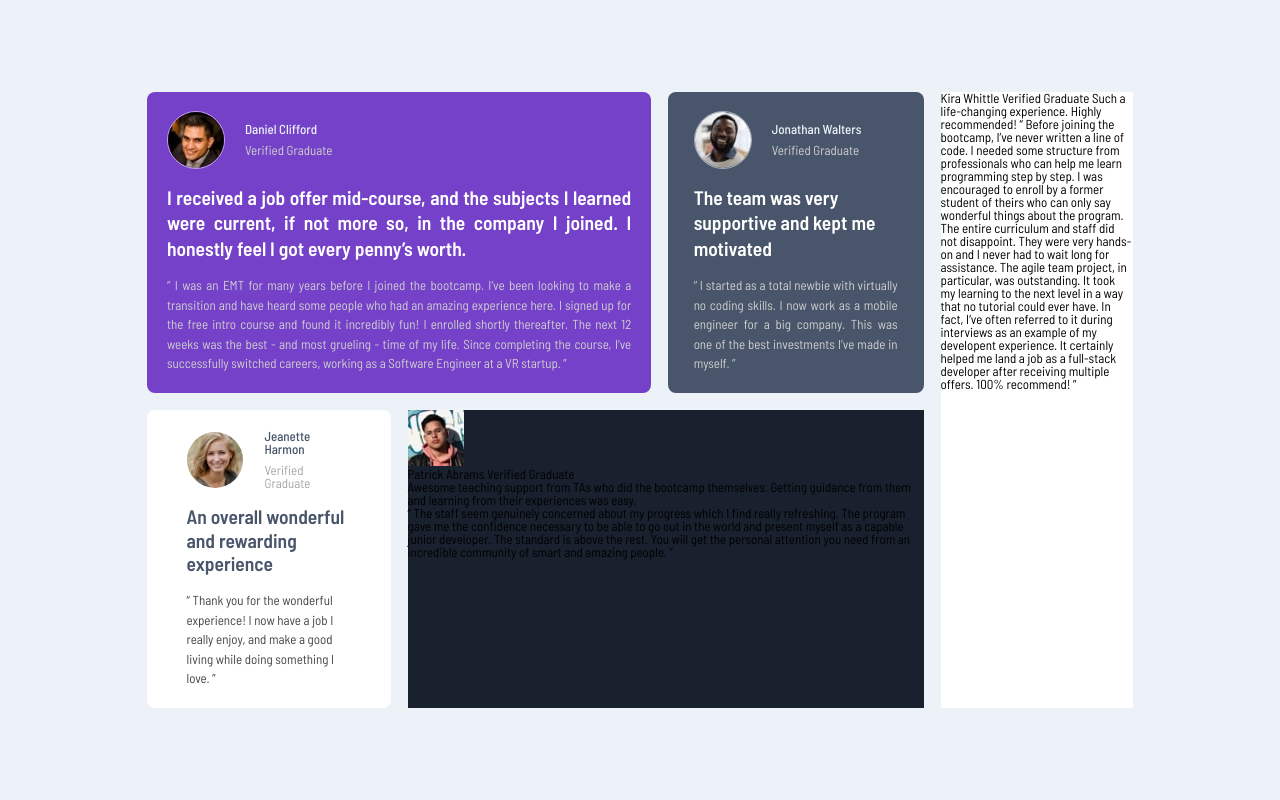
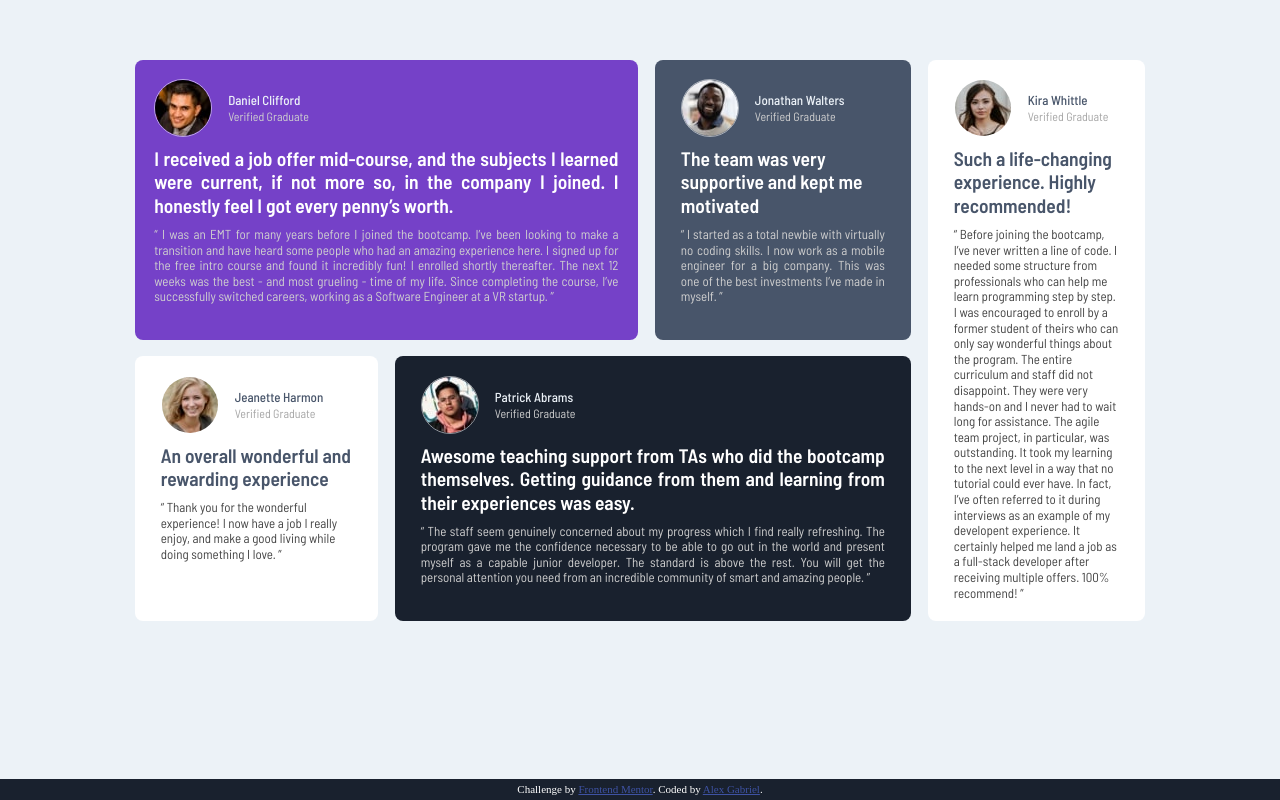
Before and after one commit to alexgabriel2000/projeto-testimonials-grid, a plain HTML site: page index.html in a window 1280 px wide. Drawn offline with Linux system fonts and the light colour scheme.

Commit message:
Versão desktop finalizada

```diff
--- a/index.html
+++ b/index.html
@@ -91,9 +91,17 @@
       </section>
 
       <section class="fifth__testimony">
-        Kira Whittle
-        Verified Graduate
+        <div class="fifth__user">
+          <img src="images/image-kira.jpg" alt="Quinto post do membro">
+          <div>
+            <span class="fifth__testimony-name">Kira Whittle</span>
+            <span class="fifth__testimony-graduate">Verified Graduate</span>
+          </div>
+        </div>
+        <p class="fifth-paragraph01">
           Such a life-changing experience. Highly recommended!
+        </p>
+        <p class="fifth-paragraph02">
           “ Before joining the bootcamp, I’ve never written a line of code. I needed some structure from
           professionals who can help me learn programming step by step. I was encouraged to enroll by a former
           student of theirs who can only say wonderful things about the program. The entire curriculum and staff
@@ -102,9 +110,15 @@
           could ever have. In fact, I’ve often referred to it during interviews as an example of my developent
           experience. It certainly helped me land a job as a full-stack developer after receiving multiple offers.
           100% recommend! ”
+        </p>
       </section>
   </main>
 
-
+  <footer class="rodape">
+    <div class="attribution">
+      Challenge by <a href="https://www.frontendmentor.io?ref=challenge" target="_blank">Frontend Mentor</a>.
+      Coded by <a href="#">Alex Gabriel</a>.
+    </div>
+  </footer>
 </body>
 </html>
--- a/style.css
+++ b/style.css
@@ -17,7 +17,7 @@ body {
 
 .main-content {
     display: grid;
-    grid-template-columns: 19% 19% 20% 15%;
+    grid-template-columns: 19% 19% 20% 17%;
     grid-template-rows: auto auto;
     grid-template-areas:
     "grid01 grid01 grid02 grid03"
@@ -40,7 +40,7 @@ body {
 .first__testimony .first__user {
     display: flex;
     align-items: center;
-    gap: 20px;
+    gap: 16px;
 }
 
 .first__testimony .first__user img {
@@ -51,7 +51,7 @@ body {
 .first__testimony .first__user div {
     display: flex;
     flex-direction: column;
-    gap: 8px;
+    gap: 3px;
 }
 
 .first__testimony-name, .second__testimony-name {
@@ -61,20 +61,21 @@ body {
 
 .first__testimony-graduate, .second__testimony-graduate {
     color: hsl(0, 0%, 81%);
+    font-size: 12px;
 }
 
 .first-paragraph01 {
     color: white;
     font-size: 1.5em;
     font-weight: 600;
-    padding: 0.8em 0;
+    padding: 0.5em 0;
     text-align: justify;
-    line-height: 1.3em;
+    line-height: 1.2em;
 }
 
 .first-paragraph02 {
     color: hsl(0, 0%, 81%);
-    line-height: 1.5em;
+    line-height: 1.2em;
     text-align: justify;
 }
 
@@ -90,7 +91,7 @@ body {
 .second__testimony .second__user {
     display: flex;
     align-items: center;
-    gap: 20px;
+    gap: 16px;
 }
 
 .second__testimony .second__user img {
@@ -101,20 +102,20 @@ body {
 .second__testimony .second__user div {
     display: flex;
     flex-direction: column;
-    gap: 8px;
+    gap: 3px;
 }
 
 .second-paragraph01 {
     color: white;
     font-size: 1.5em;
     font-weight: 600;
-    padding: 0.8em 0;
-    line-height: 1.3em;
+    padding: 0.5em 0;
+    line-height: 1.2em;
 }
 
 .second-paragraph02 {
     color: hsl(0, 0%, 81%);
-    line-height: 1.5em;
+    line-height: 1.2em;
     text-align: justify;
 }
 
@@ -123,14 +124,14 @@ body {
 .third__testimony {
     grid-area: row01;
     background-color: hsl(0, 0%, 100%);
-    padding: 1.5em 3em;
+    padding: 1.5em 2em;
     border-radius: 8px;
 }
 
 .third__testimony .third__user {
     display: flex;
     align-items: center;
-    gap: 20px;
+    gap: 16px;
 }
 
 .third__testimony .third__user img {
@@ -141,7 +142,7 @@ body {
 .third__testimony .third__user div {
     display: flex;
     flex-direction: column;
-    gap: 8px;
+    gap: 3px;
 }
 
 .third__testimony-name {
@@ -151,19 +152,20 @@ body {
 
 .third__testimony-graduate {
     color: hsl(0, 0%, 65%);
+    font-size: 12px;
 }
 
 .third-paragraph01 {
     color: hsl(217, 19%, 35%);
     font-size: 1.5em;
     font-weight: 600;
-    padding: 0.8em 0;
+    padding: 0.5em 0;
     line-height: 1.2em;
 }
 
 .third-paragraph02 {
     color: hsl(0, 0%, 27%);
-    line-height: 1.5em;
+    line-height: 1.2em;
 }
 
 /* Quarta SEÇÃO */
@@ -171,6 +173,50 @@ body {
 .fourth__testimony {
     grid-area: row02;
     background-color: hsl(219, 29%, 14%);
+    border-radius: 8px;
+    padding: 1.5em 2em;
+}
+
+.fourth__testimony .fourth__user {
+    display: flex;
+    align-items: center;
+    gap: 16px;
+}
+
+.fourth__testimony .fourth__user img {
+    border-radius: 50%;
+    border: 1px solid rgba(255, 255, 255, 0.527);
+}
+
+.fourth__testimony .fourth__user div {
+    display: flex;
+    flex-direction: column;
+    gap: 3px;
+}
+
+.fourth__testimony-name {
+    font-weight: 500;
+    color: hsl(210, 46%, 95%);
+}
+
+.fourth__testimony-graduate {
+    color: hsl(0, 0%, 81%);
+    font-size: 12px;
+}
+
+.fourth-paragraph01 {
+    color: white;
+    font-size: 1.5em;
+    font-weight: 600;
+    padding: 0.5em 0;
+    text-align: justify;
+    line-height: 1.2em;
+}
+
+.fourth-paragraph02 {
+    color: hsl(0, 0%, 81%);
+    line-height: 1.2em;
+    text-align: justify;
 }
 
 /* QUINTA SEÇÃO */
@@ -178,4 +224,58 @@ body {
 .fifth__testimony {
     grid-area: grid03;
     background-color: hsl(0, 0%, 100%);
+    padding: 1.5em 2em;
+    border-radius: 8px;
 }
+
+.fifth__testimony .fifth__user {
+    display: flex;
+    align-items: center;
+    gap: 16px;
+}
+
+.fifth__testimony .fifth__user img {
+    border-radius: 50%;
+    border: 1px solid rgba(255, 255, 255, 0.527);
+}
+
+.fifth__testimony .fifth__user div {
+    display: flex;
+    flex-direction: column;
+    gap: 3px;
+}
+
+.fifth__testimony-name {
+    font-weight: 500;
+    color: hsl(217, 19%, 35%);
+}
+
+.fifth__testimony-graduate {
+    color: hsl(0, 0%, 65%);
+    font-size: 12px;
+}
+
+.fifth-paragraph01 {
+    color: hsl(217, 19%, 35%);
+    font-size: 1.5em;
+    font-weight: 600;
+    padding: 0.5em 0;
+    line-height: 1.2em;
+}
+
+.fifth-paragraph02 {
+    color: hsl(0, 0%, 27%);
+    line-height: 1.2em;
+}
+
+/* RODAPÉ */
+
+.rodape .attribution {
+    position: absolute;
+    bottom: 0;
+    right: 0;
+    left: 0;
+    background-color: hsl(217, 30%, 14%);
+    color: white;
+    padding: 5px;
+}
```
Lines whose indentation alone changed are shown as unchanged.
